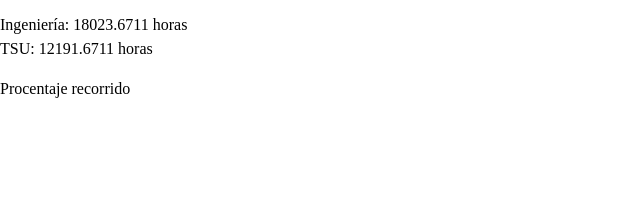
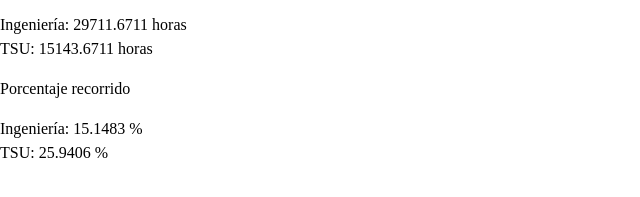
Before and after one commit to J-CarlosRojas/Cuenta-atras_ENVD, a plain HTML site: page index.html in a window 1280 px wide. Shown: the part 99-296 px from the top of the page, without its empty margins (0-640 px from the left). Drawn offline with Linux system fonts and the light colour scheme.

Commit message:
Lógica completada JS

```diff
--- a/assets/JS/script.js
+++ b/assets/JS/script.js
@@ -1,33 +1,42 @@
 const FechaInicial = new Date('2022-09-01');
-const FechaFinalIngenieria = new Date('2025-04-30');
-const FechaFinalTsu = new Date('2024-08-30');
+const FechaFinalIngenieria = new Date('2026-08-30');
+const FechaFinalTsu = new Date('2024-12-31');
 const tiempoTotalIngenieria = FechaFinalIngenieria.getTime() - FechaInicial.getTime();
 const tiempoTotalTsu = FechaFinalTsu.getTime() - FechaInicial.getTime();
 
+//función que actualiza la barra de progreso
+let progressBar = document.getElementById("barra_Progreso");
+let progresoActualIngenieria = 0;
+let lista_porcentaje = document.getElementById("lista_porcentaje");
 
-
-let progressBar = document.getElementById("barra_Progreso");
-
-//función que actualiza la barra de progreso
-let progresoActual = 0;
 function actualizarBarraProgreso() {
     let tiempoTranscurrido = new Date().getTime() - FechaInicial.getTime();
 
-    progresoActual = (tiempoTranscurrido / tiempoTotalIngenieria) * 100;
-    progressBar.value = progresoActual;
+    progresoActualIngenieria = (tiempoTranscurrido / tiempoTotalIngenieria) * 100;
+    progresoActualTsu = (tiempoTranscurrido / tiempoTotalTsu) * 100;
 
-    console.log(progresoActual);
+    progressBar.value = progresoActualIngenieria;
 
-    if (progresoActual >= 100) {
+    console.log(progresoActualIngenieria);
+    console.log(progresoActualTsu);
+
+    lista_porcentaje.innerHTML = "";
+
+
+    let liPorcentajeIngenieria = document.createElement("li");
+    liPorcentajeIngenieria.textContent = `Ingeniería: ${progresoActualIngenieria.toFixed(4)} %`;
+    lista_porcentaje.appendChild(liPorcentajeIngenieria);
+
+    let liPorcentajeTsu = document.createElement("li");
+    liPorcentajeTsu.textContent = `TSU: ${progresoActualTsu.toFixed(4)} %`;
+    lista_porcentaje.appendChild(liPorcentajeTsu);
+
+    if (progresoActualIngenieria >= 100) {
         clearInterval(intervalId);
     }
 }
 
-
 //función para el tiempo para terminar la ingenieria y el TSU
-let tiempoParaIngenieria = 0;
-let tiempoParaTsu = 0;
-
 let listaTiempoPara = document.getElementById("tiempo_Para");
 function tiempo_Para() {
     let tiempoParaIngenieria = (( FechaFinalIngenieria.getTime() - new Date().getTime()  ) / (1000 * 60 * 60));
@@ -47,15 +56,10 @@ function tiempo_Para() {
 
 }
 
-
-
-
-
-
 //invocador de la función al cargar la página y cada 5 segundos después
 document.addEventListener("DOMContentLoaded", function () {
     actualizarBarraProgreso();
     tiempo_Para();
-    setInterval(actualizarBarraProgreso, 25000);
+    setInterval(actualizarBarraProgreso, 120000);
     setInterval(tiempo_Para, 5000);
 });
--- a/index.html
+++ b/index.html
@@ -28,8 +28,8 @@
 
         </ul>
 
-        <p>Procentaje recorrido</p>
-        <ul class="listas_porcentaje">
+        <p>Porcentaje recorrido</p>
+        <ul class="listas_porcentaje" id="lista_porcentaje">
 
         </ul>
 
```
